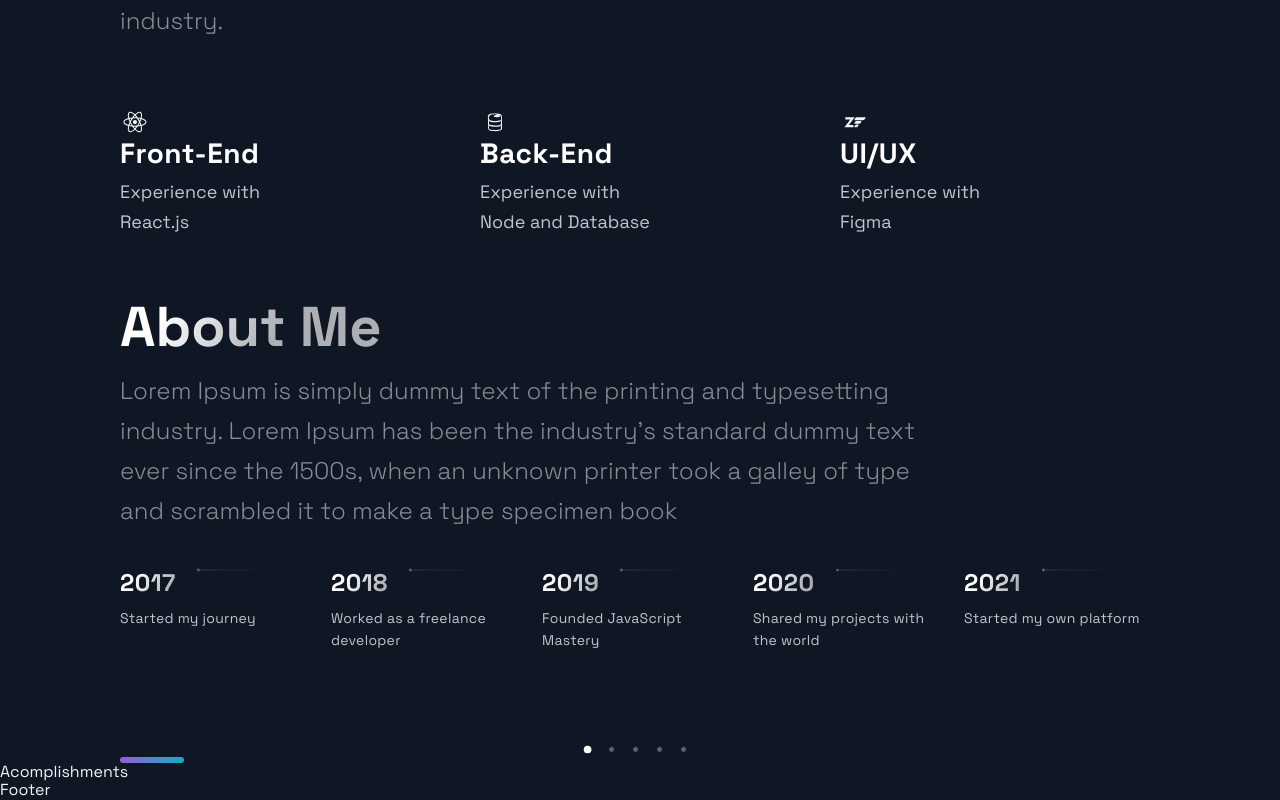
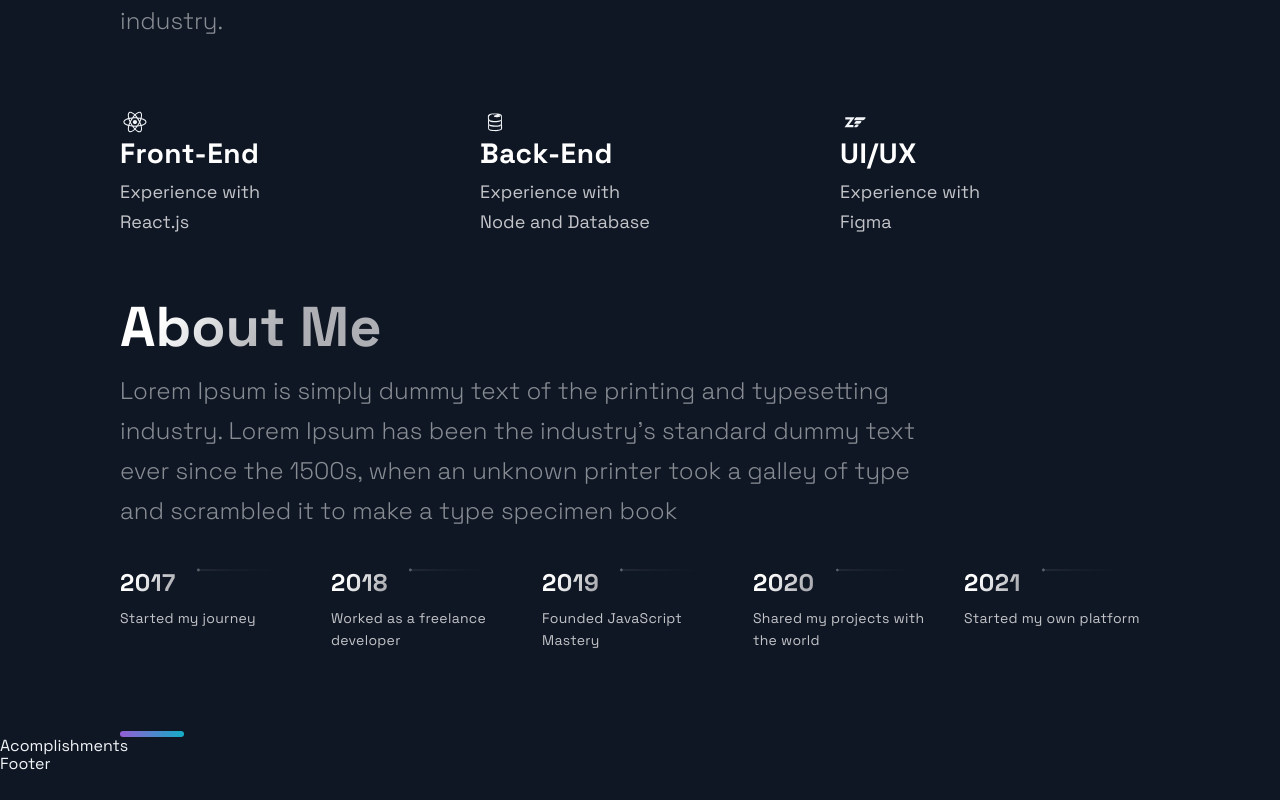
Before and after one commit to evribsap/portfolio-website-next, a Next.js app: page / in a window 1280 px wide. Shown: the part 2482-3282 px from the top of the page. After the commit the page ends 3256 px from the top, so only its background shows below. Built offline with nearby package versions, Linux system fonts and the light colour scheme.

Commit message:
update timeline

```diff
--- a/src/components/TimeLine/TimeLine.js
+++ b/src/components/TimeLine/TimeLine.js
@@ -101,7 +101,7 @@ const Timeline = () => {
           ))}
         </>
       </CarouselContainer>
-      <CarouselButton>
+      <CarouselButtons>
         {TimeLineData.map((item, index) => (
           <CarouselButton
             key={index}
@@ -110,10 +110,10 @@ const Timeline = () => {
             onClick={(e) => handleClick(e, index)}
             type="button"
           >
-            <CarouselButtonDot active={activeItem}/>
+            <CarouselButtonDot active={activeItem} />
           </CarouselButton>
         ))}
-      </CarouselButton>
+      </CarouselButtons>
       <SectionDivider />
     </Section>
   );
```
